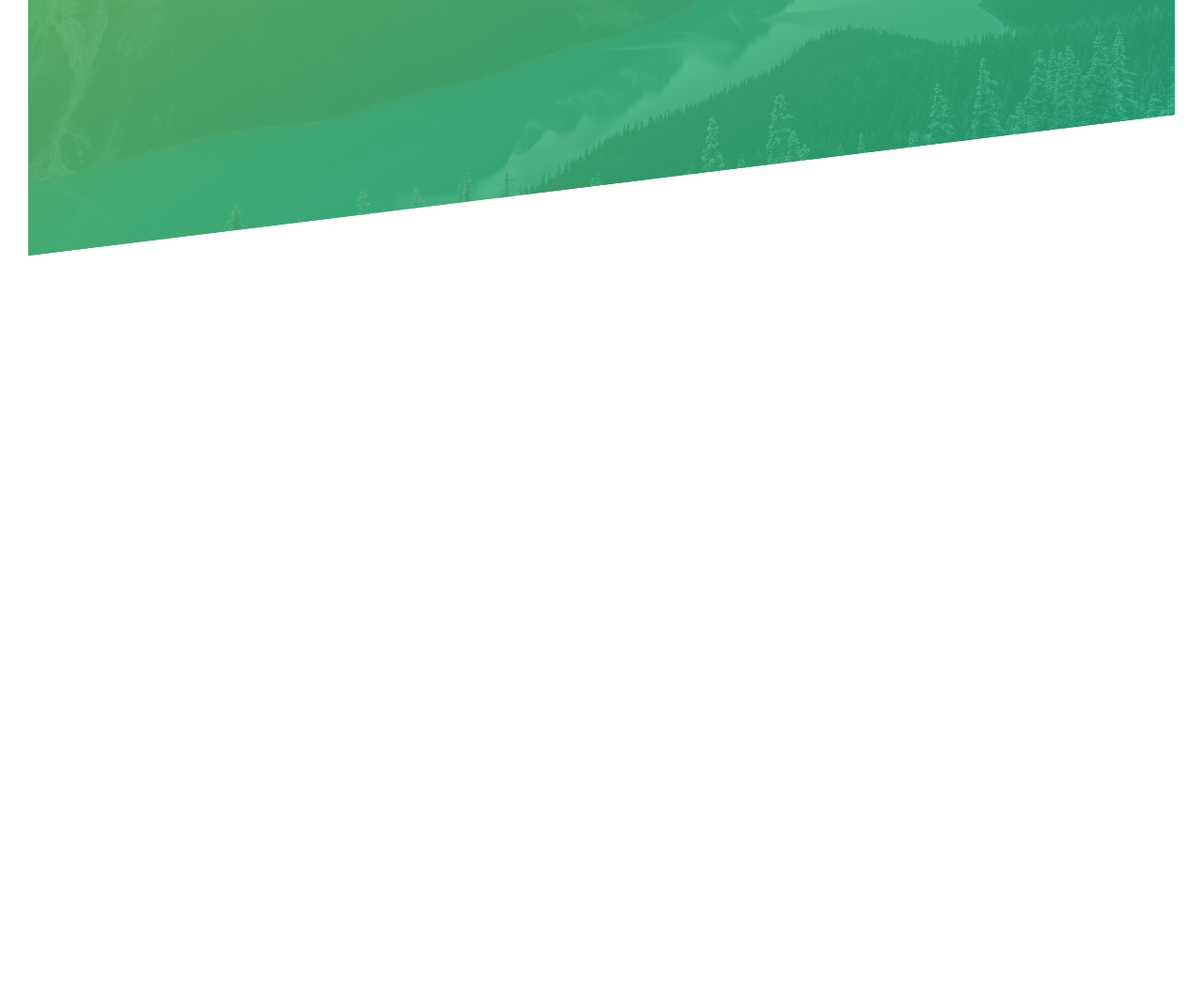
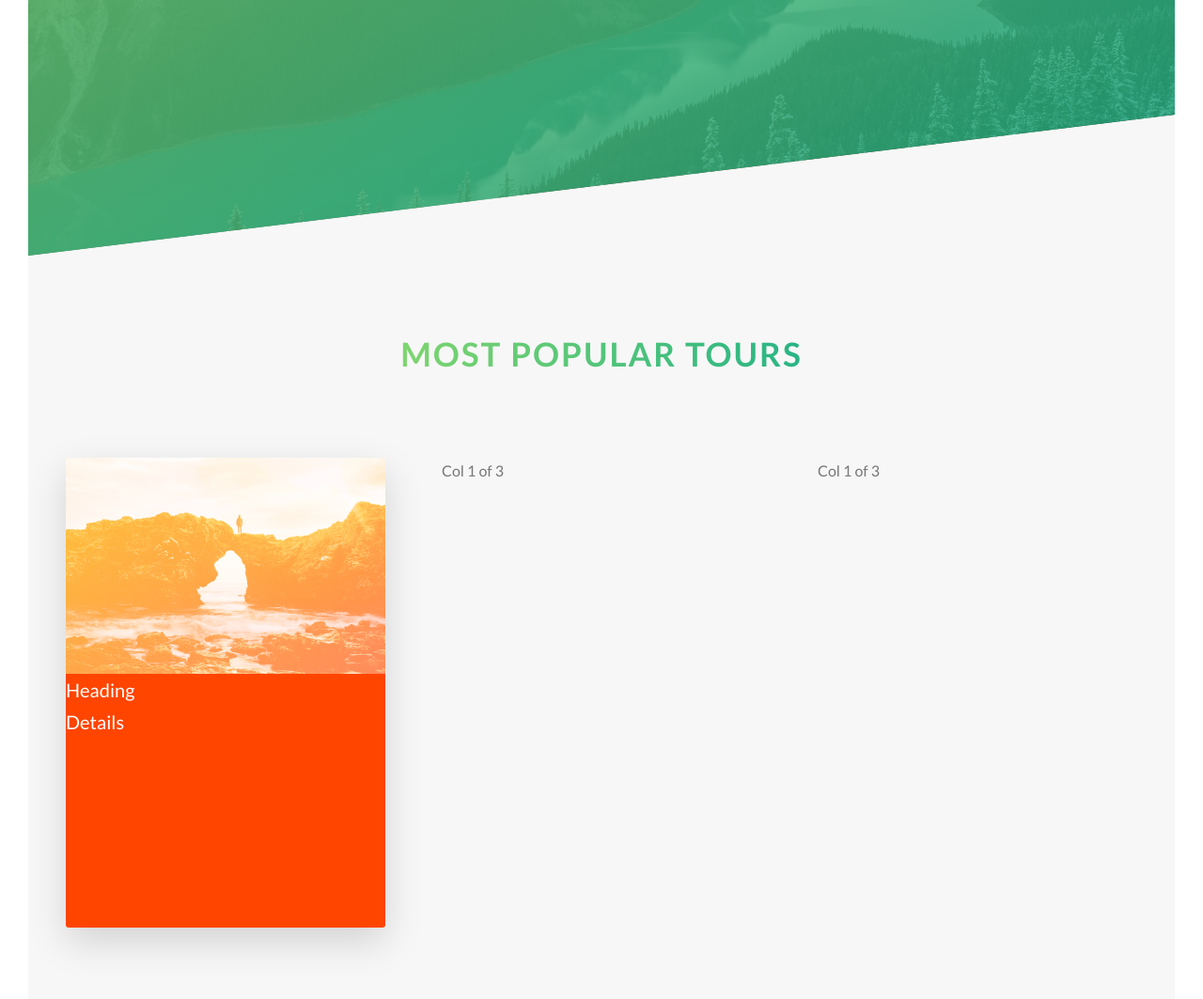
Before and after one commit to Chong1455/natours-css, a website: page index.html in a window 1280 px wide. Shown: the part 1944-3007 px from the top of the page at 94% size. Before the commit the page ends 2216 px from the top, so only its background shows below. Drawn offline with Linux system fonts and the light colour scheme.

Commit message:
add tour section

```diff
--- a/index.html
+++ b/index.html
@@ -117,6 +117,27 @@
           </div>
         </div>
       </section>
+      <section class="section-tours">
+        <div class="u-center-text u-margin-bottom-big">
+          <h2 class="heading-secondary">Most popular tours</h2>
+        </div>
+        <div class="row">
+          <div class="col-1-of-3">
+            <div class="card">
+              <div class="card__side card__side--front">
+                <div class="card__picture card__picture--1">&nbsp;</div>
+                <div class="card__heading">Heading</div>
+                <div class="card__details">Details</div>
+              </div>
+              <div class="card__side card__side--back card__side--back-1">
+                BACK
+              </div>
+            </div>
+          </div>
+          <div class="col-1-of-3">Col 1 of 3</div>
+          <div class="col-1-of-3">Col 1 of 3</div>
+        </div>
+      </section>
     </main>
     <!--
     <section class="grid-test">
--- a/sass/abstracts/_variables.scss
+++ b/sass/abstracts/_variables.scss
@@ -2,6 +2,12 @@
 $color-primary: #55c57a;
 $color-primary-light: #7ed56f;
 $color-primary-dark: #28b485;
+
+$color-secondary-light: #ffb900;
+$color-secondary-dark: #ff7730;
+
+$color-tertiary-light: #2998ff;
+$color-tertiary-dark: #5643fa;
 
 $color-grey-light-1: #f7f7f7;
 
--- /dev/null
+++ b/sass/components/_card.scss
@@ -0,0 +1,63 @@
+.card {
+  //  FUNCTIONALITY
+  perspective: 150rem;
+  -moz-perspective: 150rem;
+  position: relative;
+  height: 50rem;
+
+  &__side {
+    background-color: orangered;
+    height: 50rem;
+    color: #fff;
+    font-size: 2rem;
+    transition: all 0.8s ease;
+    position: absolute;
+    top: 0;
+    left: 0;
+    width: 100%;
+    backface-visibility: hidden;
+    border-radius: 3px;
+    box-shadow: 0 1.5rem 4rem rgba($color-black, 0.15);
+
+    &--front {
+      background-color: orangered;
+    }
+
+    &--back {
+      background-color: blue;
+      transform: rotateY(180deg);
+
+      &-1 {
+        background-image: linear-gradient(
+          to right bottom,
+          $color-secondary-light,
+          $color-secondary-dark
+        );
+      }
+    }
+  }
+
+  &:hover &__side--front {
+    transform: rotateY(-180deg);
+  }
+
+  &:hover &__side--back {
+    transform: rotateY(0);
+  }
+
+  // FRONT SIDE STYLING
+  &__picture {
+    background-size: cover;
+    height: 23rem;
+    background-blend-mode: screen;
+
+    &--1 {
+      background-image: linear-gradient(
+          to right bottom,
+          $color-secondary-light,
+          $color-secondary-dark
+        ),
+        url("../img/nat-5.jpg");
+    }
+  }
+}
--- a/sass/main.scss
+++ b/sass/main.scss
@@ -10,6 +10,7 @@
 @import "components/button";
 @import "components/composition";
 @import "components/feature-box";
+@import "components/card";
 
 @import "pages/home";
 
--- a/sass/pages/_home.scss
+++ b/sass/pages/_home.scss
@@ -20,3 +20,9 @@
     transform: skewY(7deg);
   }
 }
+
+.section-tours {
+  background-color: $color-grey-light-1;
+  padding: 25rem 0 50rem 0;
+  margin-top: -10rem;
+}
```
Also changed, not shown: css/style.css.
